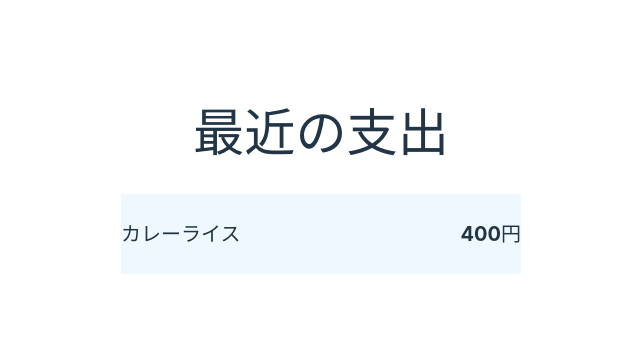
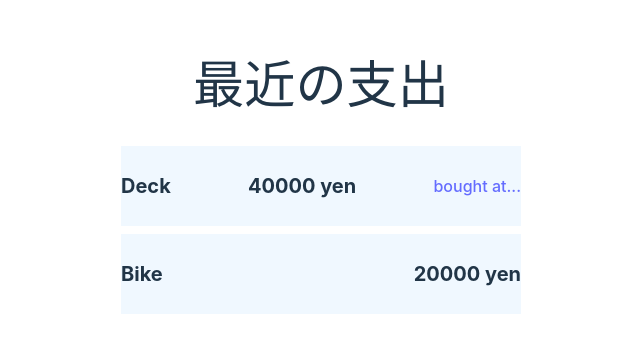
Before and after one commit to budou114/vue-sample, a Vue app: page / in a window 1280 px wide. Shown: the part 228-580 px from the top of the page, without its empty margins (319-959 px from the left). Built offline with nearby package versions, Linux system fonts and the light colour scheme.

Commit message:
33. v-bind データを埋め込む

```diff
--- a/src/components/Payment.vue
+++ b/src/components/Payment.vue
@@ -1,12 +1,24 @@
 <script setup lang="ts">
+const item1 = "Deck";
+const item2 = "Bike";
+
+const price1 = 40000;
+const price2 = 20000;
+
+const url1 = "https://www.amazon.co.jp/VECELO-%E3%83%A9%E3%83%83%E3%82%AF%E4%BB%98%E3%81%8D%EF%BC%88A4%E5%AF%BE%E5%BF%9C%EF%BC%89%E3%83%A9%E3%82%B9%E3%83%86%E3%82%A3%E3%83%83%E3%82%AF%E3%83%96%E3%83%A9%E3%82%A6%E3%83%B3-%E5%B9%85120%C3%97%E5%A5%A5%E8%A1%8C60cm-%E3%80%90%E6%97%A5%E6%9C%AC%E6%AD%A3%E8%A6%8F%E8%BC%B8%E5%85%A5%E5%93%81%E3%80%91-DX-T01-02/dp/B08P2RZWQP/ref=sr_1_1?__mk_ja_JP=%E3%82%AB%E3%82%BF%E3%82%AB%E3%83%8A&crid=E5SBURPHDBC&dib=eyJ2IjoiMSJ9.iQP5v9kWZxukHSFwiDwqlQfOYsp7628yF1wn_nle3dHlr5X4akUfTdXaZsClGi-DrE-tAuShyreZnC7sayNwKr3R2Cpt_Sf6a98G93xLbQkVNp60QurTIaG3o-r-1ONJ2nYwFDQIQZMZc7Pm25Y9i5cEcl67ZxeFrQ-igdl62G9V9N-vVbECT4xHBnw_YyMXYY_x5Den2FVzc0yP0r08cFbANgyqULq-A7ScKrIzw3K8L8X07QJr2fVh0CsIoDiYSAZeeYTIQFzlyxBuzZ1FX1Mek9oH_UoIF_Nrt0gErAE.5SPcjhh1kIrPTCZyYVONHkAqmJCVGYt-JRDHV36un4w&dib_tag=se&keywords=desk&qid=1708753143&sprefix=desk%2Caps%2C308&sr=8-1-spons&sp_csd=d2lkZ2V0TmFtZT1zcF9hdGY&psc=1"
 </script>
 
 <template>
   <div class="container">
     <h1>最近の支出</h1>
     <div class="payment">
-      <label>カレーライス</label>
-      <label>400円</label>
+      <label>{{ item1 }}</label>
+      <label>{{ price1 }} yen</label>
+      <a v-bind:href=url1> bought at...</a>
+    </div>
+    <div class="payment">
+      <label>{{ item2 }}</label>
+      <label>{{ price2 }} yen</label>
     </div>
   </div>
 </template>
@@ -25,6 +37,7 @@
   height: 80px;
   width: 400px;
   background-color: aliceblue;
+  margin-bottom: 8px;
 }
 
 label {
```
